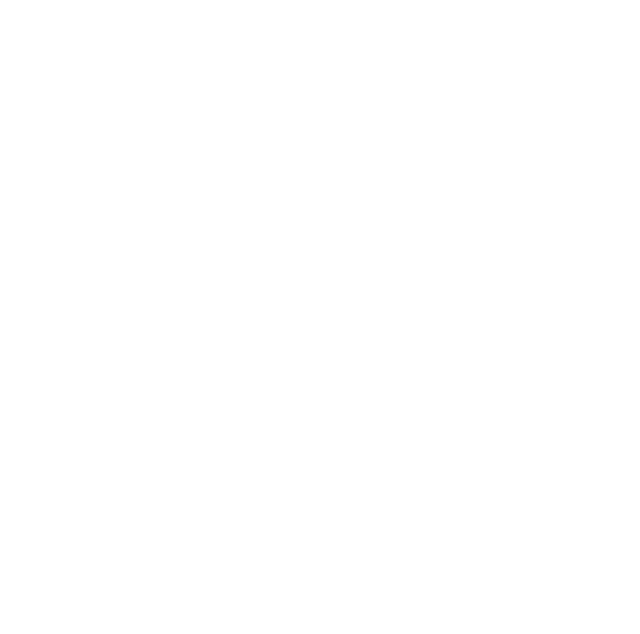
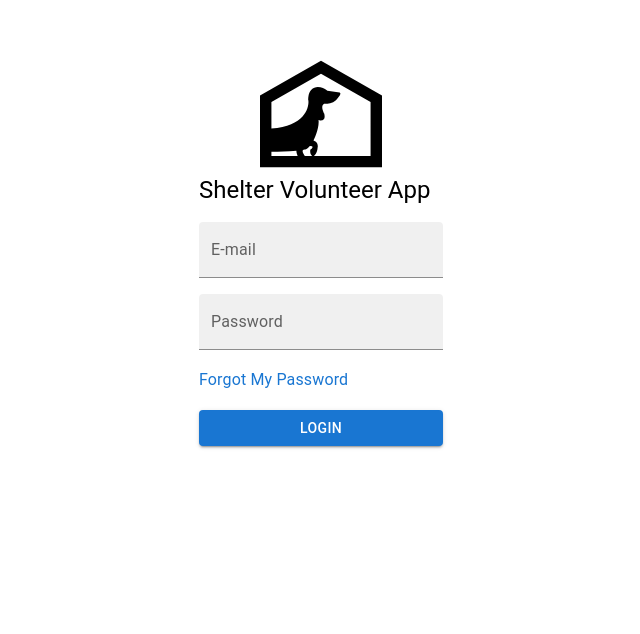
Before and after one commit to edlopez000/shelter-app-frontend, a React (Create React App) app: page / in a window 1280 px wide. Shown: the part 166-800 px from the top of the page, without its empty margins (319-959 px from the left). Built offline with nearby package versions, Linux system fonts and the light colour scheme.

Commit message:
loginbox complete except centering and logic

```diff
--- a/package.json
+++ b/package.json
@@ -2,6 +2,7 @@
   "name": "shelter-app-frontend",
   "version": "0.1.0",
   "private": true,
+  "homepage": "./",
   "dependencies": {
     "@emotion/react": "^11.7.1",
     "@emotion/styled": "^11.6.0",
@@ -9,6 +10,8 @@
     "@testing-library/jest-dom": "^5.16.1",
     "@testing-library/react": "^12.1.2",
     "@testing-library/user-event": "^13.5.0",
+    "mobx": "^6.3.13",
+    "mobx-react": "^7.2.1",
     "react": "^17.0.2",
     "react-dom": "^17.0.2",
     "react-scripts": "5.0.0",
--- a/src/App.js
+++ b/src/App.js
@@ -1,6 +1,5 @@
-import logo from './logo.svg';
-import './App.css';
-import './components/LoginPage.js';
+// import logo from './logo.svg';
+// import './App.css';
 import LoginPage from './components/LoginPage.js';
 
 
--- a/src/components/LoginPage.js
+++ b/src/components/LoginPage.js
@@ -1,24 +1,39 @@
 import React from 'react';
-import ReactDOM from 'react-dom';
-import Box from '@mui/material/Box';
-import Button from '@mui/material/Button';
+import { TextField, Stack, Button, Grid, Typography, Link } from '@mui/material';
+import DogHouse from '../assets/dog-house.svg';
+
+function LoginPage() {
 
 
+  return(
+    <Grid
+    container
+    spacing={0}
+    direction="column"
+    alignItems="center"
+    justifyContent="center"
+    style={{ minHeight: '100vh' }}>
 
-
-class LoginPage extends React.Component{
-    render(){
-      return(
-        <div className='Frame'>
-          <div className='Button'>
-            <Button
-            onClick={()=> console.log("The Rural Juror")}>
-              Login
-            </Button>
-          </div>
-        </div>
+      <Grid item xs={3}>
+        <img src={DogHouse} alt='shelter logo' style={{
+          display: 'block',
+          'margin-left': 'auto',
+          'margin-right': 'auto',
+          width: '50%'}}/>
+      <Stack className='LoginBox' spacing={2}>
+        <Typography variant="h5">Shelter Volunteer App</Typography>
+        <TextField label="E-mail" variant="filled"/>
+        <TextField label="Password" type="password" variant="filled"/>
+        <Link underline='hover' variant='subtitle1'>Forgot My Password</Link>
+        <Button
+        onClick={()=> console.log("The Rural Juror")}
+        variant="contained">
+          Login
+        </Button>
+        </Stack>
+        </Grid>
+      </Grid>
       )
-    };
 }
 
-  export default LoginPage;
+export default LoginPage;
```
Also changed, not shown: src/stores/UserStore.js (added, +15 -0 lines), src/webpack.config.js (added, +13 -0 lines), src/assets/dog-house.svg (added), 1 other file (tests, documents, lock files or other folders).
